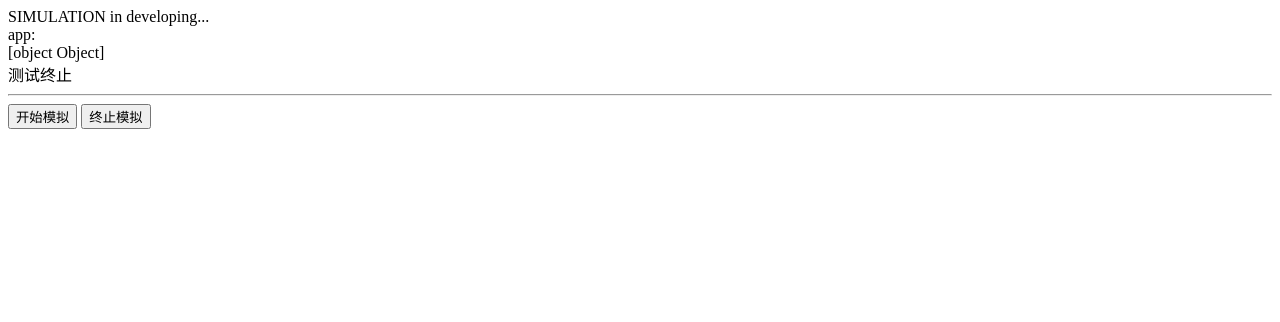
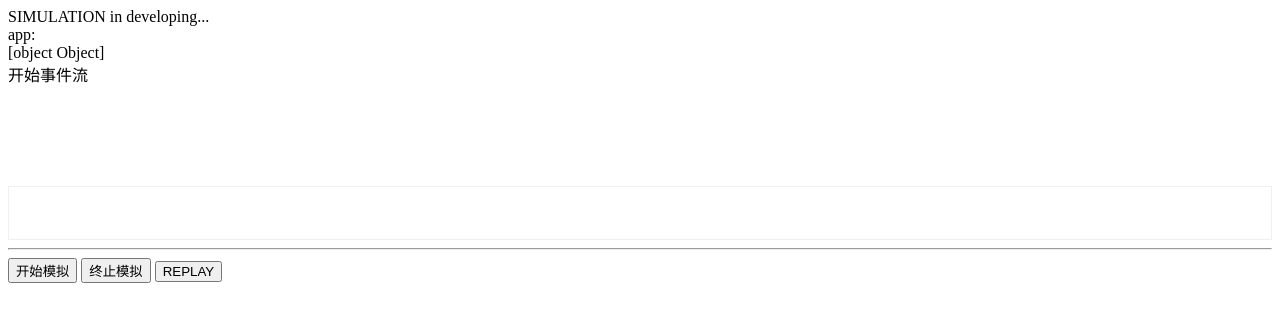
Before and after one commit to NecoNeo/kaihei-simulator, a SvelteKit app in the folder kaihei-simulator-web/: page / in a window 1280 px wide. Both pictures are taken after a click on the button "开始模拟". Shown: the top 322 px of the page. Built offline with nearby package versions, Linux system fonts and the light colour scheme.

Commit message:
misc: some update

```diff
--- a/kaihei-simulator-web/src/core/flow/flow.ts
+++ b/kaihei-simulator-web/src/core/flow/flow.ts
@@ -4,9 +4,11 @@ import { sleep } from '../../utils/common';
 /** 执行场景节点定义 */
 interface SceneNode {
   name: string;
+  children: SceneNode[];
+  [key: string]: unknown;
 }
 
-const mockSceneNodeTree: SceneNode[] = [];
+// const mockSceneNodeTree: SceneNode[] = [];
 
 /**
  * 时间流执行控制定义
@@ -30,11 +32,34 @@ export class FlowExecutor {
     changeEvt.next('开始事件流');
     await sleep(1000);
 
-    const sceneNodeRef = mockSceneNodeTree[0];
+    // const sceneNodeRef = mockSceneNodeTree[0];
 
-    while (sceneNodeRef) {
-      console.log(sceneNodeRef);
-    }
+    // while (sceneNodeRef) {
+    //   console.log(sceneNodeRef);
+    // }
+
+    const mock: SceneNode = {
+      name: 'root',
+      children: []
+    };
+
+    await sleep(1000);
+
+    mock.children.push({
+      name: 's1',
+      children: []
+    });
+    mock.children.push({
+      name: 's2',
+      children: []
+    });
+
+    await sleep(1000);
+
+    mock.children[1].children.push({
+      name: 's3',
+      children: []
+    });
 
     await sleep(1000);
     changeEvt.next('测试终止');
--- a/kaihei-simulator-web/src/ui/App.svelte
+++ b/kaihei-simulator-web/src/ui/App.svelte
@@ -1,6 +1,8 @@
 <script lang="ts">
   import { App } from '../core/app/app';
   import type { Simulation } from '../core/simulation/simulation';
+  import Temp from './sim/Temp.svelte';
+
   const app = new App();
   let sim: Simulation | null = null;
   let testDesc: string = '';
@@ -22,6 +24,11 @@
 <div>app:</div>
 <div>{sim}</div>
 <div>{testDesc || '...'}</div>
+<div style="width: 1px; height: 100px"></div>
+{#if sim}
+  <Temp />
+{/if}
 <hr />
 <button on:click={startSim}>开始模拟</button>
 <button on:click={endSim}>终止模拟</button>
+<button>REPLAY</button>
--- /dev/null
+++ b/kaihei-simulator-web/src/ui/sim/Temp.svelte
@@ -0,0 +1,15 @@
+<!-- A component just for developing -->
+
+<script lang="ts">
+  console.log('dev');
+</script>
+
+<div></div>
+
+<style>
+  div {
+    box-sizing: border-box;
+    padding: 26px;
+    border: solid 1px #f0f0f0;
+  }
+</style>
--- a/kaihei-simulator-web/src/utils/common.ts
+++ b/kaihei-simulator-web/src/utils/common.ts
@@ -9,3 +9,11 @@ export async function sleep(ms: number) {
     }, ms);
   });
 }
+
+/**
+ * 生成唯一ID
+ */
+export function genUUID(): string {
+  // TODO 先简单写个临时算法
+  return `${new Date().valueOf()}-${Math.random()}`;
+}
```
Also changed, not shown: 1 other file (tests, documents, lock files or other folders).
